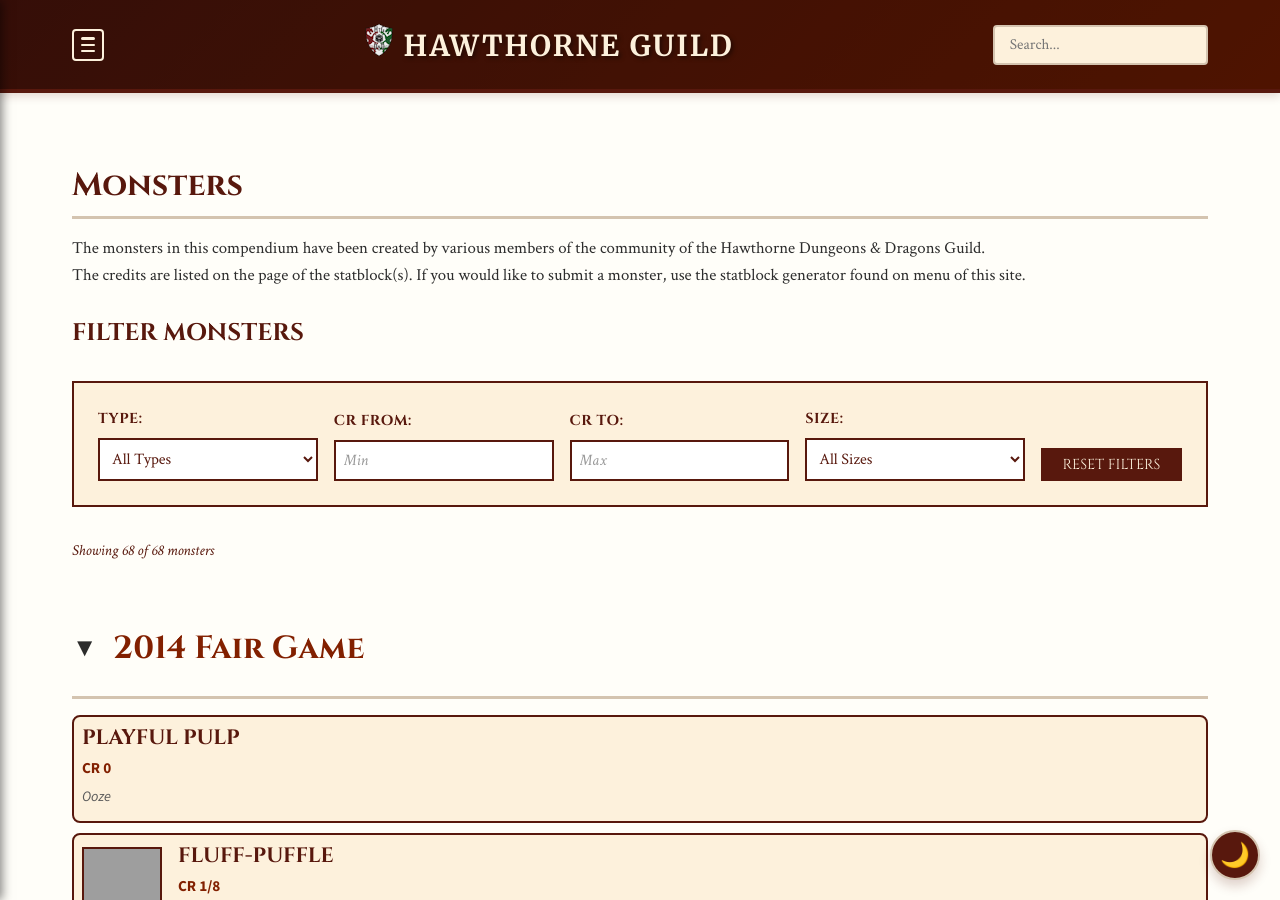
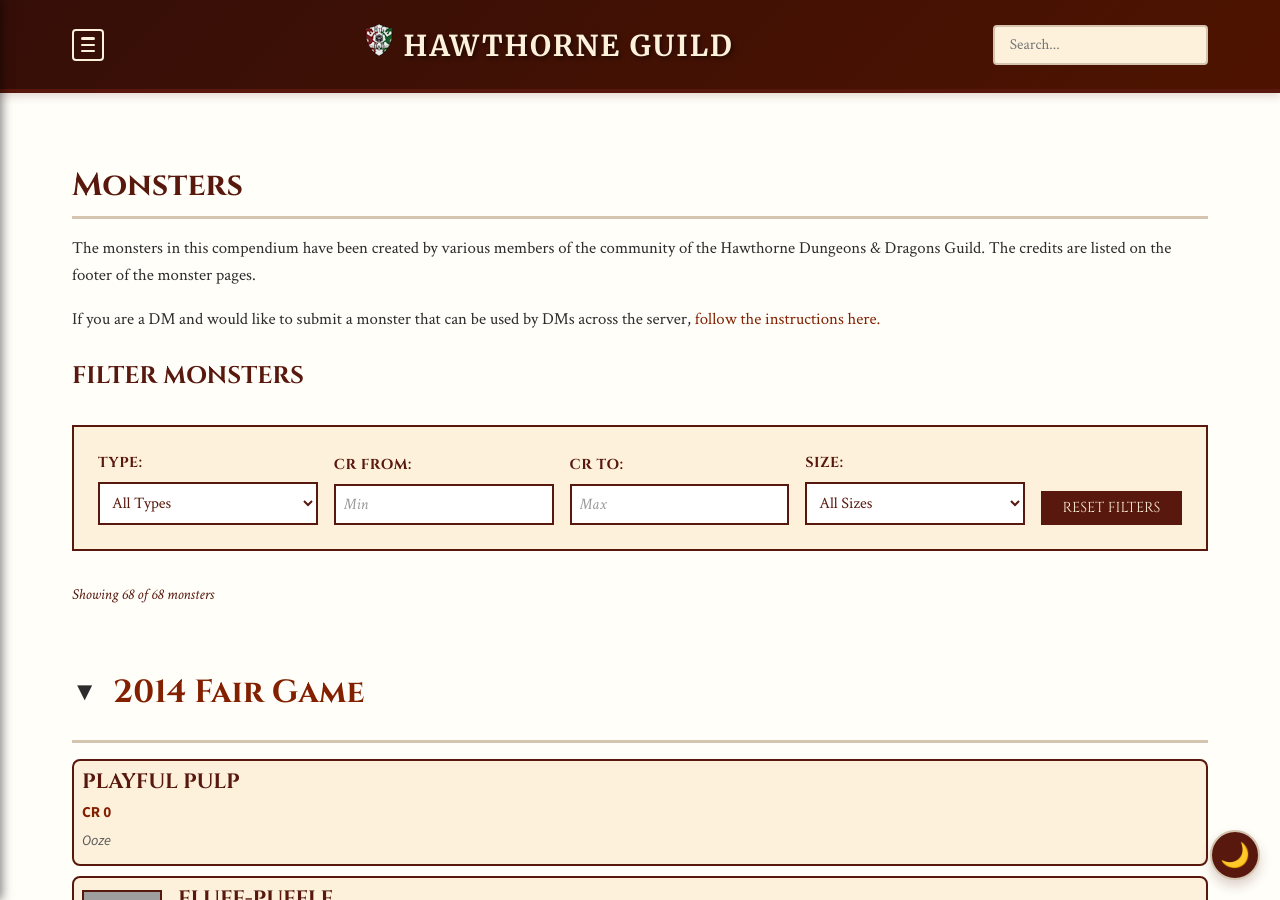
Before and after one commit to coconutswallow/Guides, a Jekyll site: the page built from monster-compendium/index.html, in a window 1280 px wide and 900 px high. Built offline with Jekyll 4.4.1, drawn with Linux system fonts in a browser that asks for light colours; comment, search, counter and statistics services are not loaded; grey boxes are pictures that could not be loaded.

Commit message:
Update index.html

```diff
--- a/monster-compendium/index.html
+++ b/monster-compendium/index.html
@@ -4,8 +4,9 @@
 ---
 
 <h2>Monsters</h2>
-<p>The monsters in this compendium have been created by various members of the community of the Hawthorne Dungeons & Dragons Guild.<br>
-  The credits are listed on the page of the statblock(s).  If you would like to submit a monster, use the statblock generator found on menu of this site.</p>
+<p>The monsters in this compendium have been created by various members of the community of the Hawthorne Dungeons & Dragons Guild. The credits are listed on the footer of the monster pages.</p>
+
+<p>If you are a DM and would like to submit a monster that can be used by DMs across the server, <a href="{{ site.baseurl }}/monster-submit/">follow the instructions here.</a> </p>
 
   <h3>Filter Monsters</h3>
 
```
